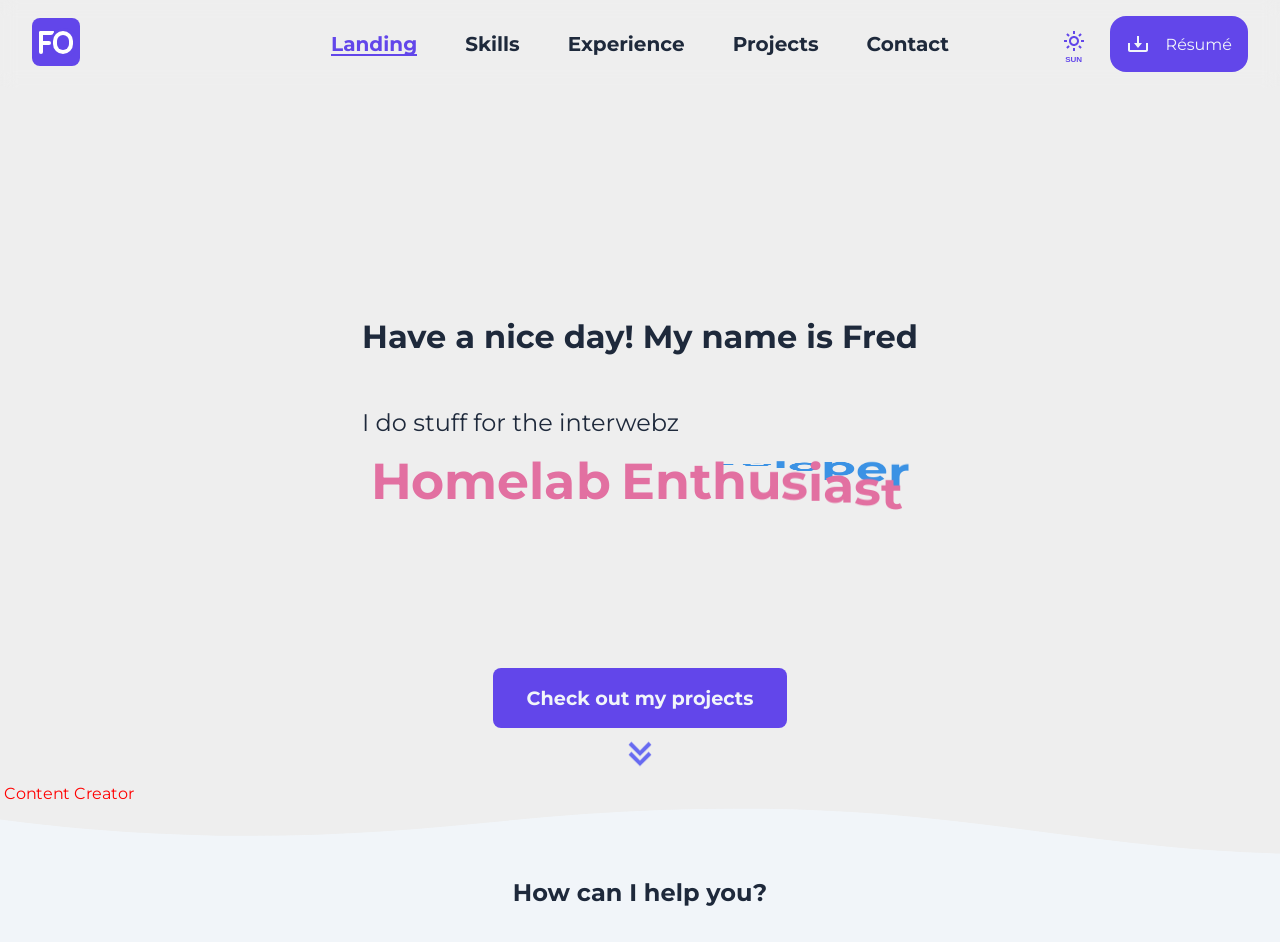
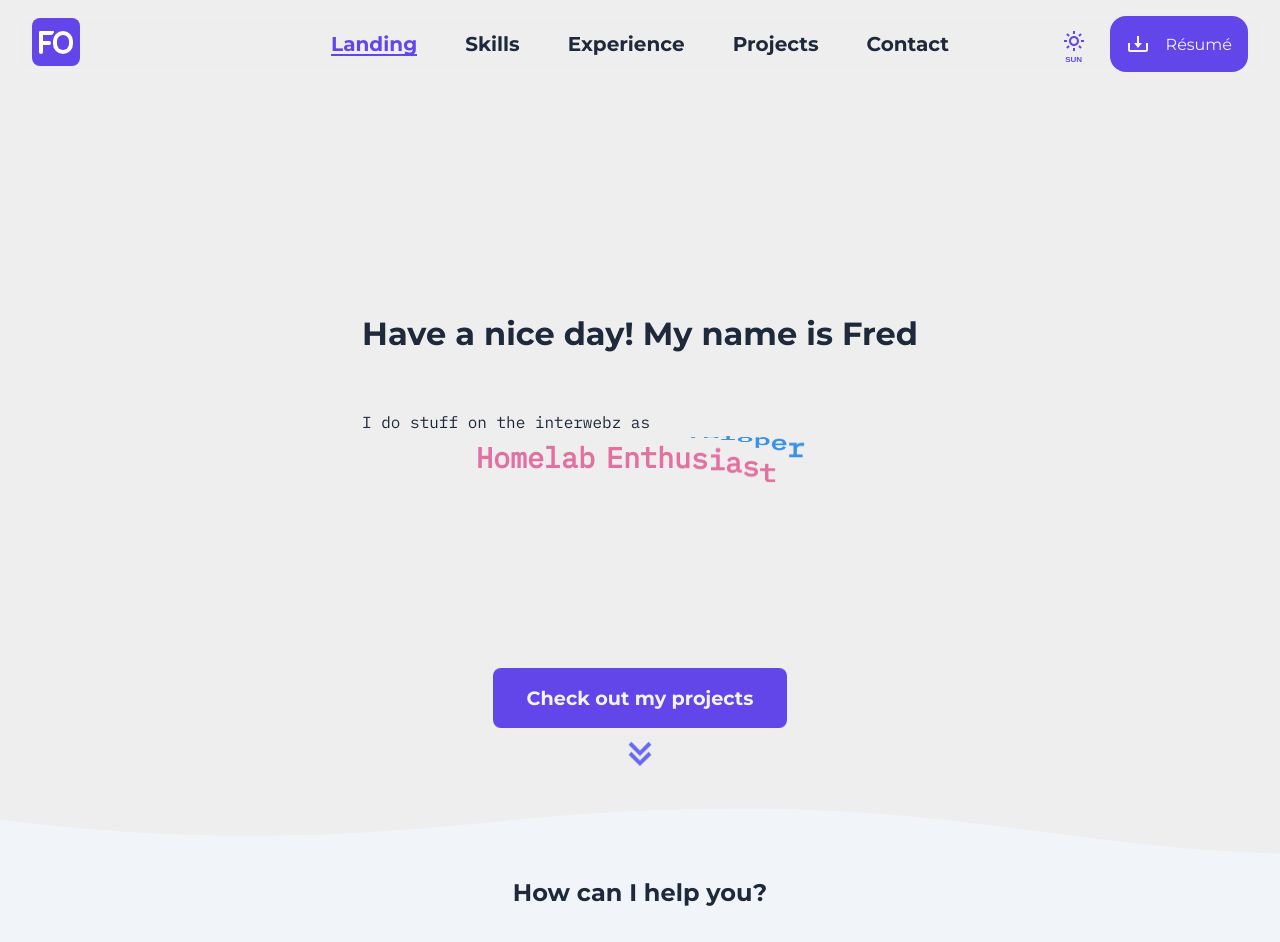
Before and after one commit to Seeru-crypto/aurora_front, a Next.js app: page / in a window 1280 px wide. Shown: the top 942 px of the page. Built offline with nearby package versions, Linux system fonts and the light colour scheme.

Commit message:
feat: add kinda working label, WIP

```diff
--- a/package.json
+++ b/package.json
@@ -11,6 +11,7 @@
     "build-storybook": "build-storybook"
   },
   "dependencies": {
+    "@fontsource/ibm-plex-mono": "^5.1.1",
     "@reduxjs/toolkit": "^1.8.4",
     "@tanstack/react-table": "^8.5.15",
     "date-fns": "^2.29.3",
@@ -22,7 +23,6 @@
     "react-icons": "^4.4.0",
     "react-redux": "^8.0.2",
     "react-vertical-timeline-component": "^3.6.0",
-    "sass": "^1.85.1",
     "sharp": "^0.33.5",
     "styled-components": "^5.3.5"
   },
--- a/src/components/Position.module.scss
+++ /dev/null
@@ -1,84 +0,0 @@
-.position {
-  position: relative;
-  cursor: default;
-  font-size: 16px;
-  line-height: 32px;
-  width: 100%;
-  display: flex;
-  justify-content: center;
-  align-items: center;
-}
-
-.textContainer {
-  position: absolute;
-  inset: 0;
-  top: -30px;
-  display: flex;
-  flex-direction: column;
-}
-
-.text {
-  position: absolute;
-  left: 4px;
-  display: flex;
-}
-
-.first {
-  z-index: 1;
-  color: blue;
-}
-
-.second {
-  z-index: 2;
-  color: red;
-}
-
-.inlineBlock {
-  display: inline-block;
-}
-
-.transformStyle3d {
-  transform-style: preserve-3d;
-}
-
-.originBottom {
-  transform-origin: bottom;
-}
-
-.animateTextRotate1 {
-  animation: textRotate1 10s ease infinite 2s;
-}
-
-.animateTextRotate2 {
-  animation: textRotate2 10s ease infinite 2s;
-}
-
-@keyframes textRotate1 {
-  0%, 20% {
-    transform: rotateX(0deg);
-    opacity: 1;
-  }
-  30%, 70% {
-    transform: rotateX(-90deg);
-    opacity: 0;
-  }
-  80%, 100% {
-    transform: rotateX(0deg);
-    opacity: 1;
-  }
-}
-
-@keyframes textRotate2 {
-  0%, 20% {
-    transform: rotateX(90deg);
-    opacity: 0;
-  }
-  30%, 70% {
-    transform: rotateX(0deg);
-    opacity: 1;
-  }
-  80%, 100% {
-    transform: rotateX(90deg);
-    opacity: 0;
-  }
-}
--- a/src/components/Position.tsx
+++ /dev/null
@@ -1,31 +0,0 @@
-import React from 'react';
-import styles from './Position.module.scss';
-
-const produceSpans = (text: string, animation: string) => {
-    return text.split("").map((letter, index) => (
-        <span
-            key={index}
-            className={`${styles.inlineBlock} ${styles.transformStyle3d} ${styles.originBottom} ${styles[animation]}`}
-            style={{ animationDelay: `${index * 0.05}s` }}
-        >
-      {letter === " " ? "\u00A0" : letter}
-    </span>
-    ));
-};
-
-const Position: React.FC = () => {
-    return (
-        <div className={styles.position}>
-            <div className={styles.textContainer}>
-                <div className={`${styles.text} ${styles.first}`} aria-label="Software Developer">
-                    {produceSpans("Software Developer", "animateTextRotate1")}
-                </div>
-                <div className={`${styles.text} ${styles.second}`} aria-label="Content Creator">
-                    {produceSpans("Content Creator", "animateTextRotate2")}
-                </div>
-            </div>
-        </div>
-    );
-};
-
-export default Position;
--- a/src/data.ts
+++ b/src/data.ts
@@ -43,5 +43,5 @@ export const LABELS = {
   GREETING_EVENING: 'Good evening!',
   GREETING_DEFAULT: 'Howdy!',
   GREETING_MAIN_BODY: 'My name is Fred',
-  LANDING_HERO_TEXT: 'I do stuff for the interwebz',
+  LANDING_HERO_TEXT: 'I do stuff on the interwebz as',
 };
--- a/src/pages/index.tsx
+++ b/src/pages/index.tsx
@@ -9,7 +9,7 @@ import Contact from '../views/contact/Contact';
 import Skills from '../views/skills/Skills';
 import Projects from '../views/projects/Projects';
 import Wave from '../../public/resources/icons/Wave.svg';
-import Position from "../components/Position";
+import '@fontsource/ibm-plex-mono';
 
 export default function Home(): JSX.Element {
   const isToastShown: boolean = useAppSelector((state: RootState) => state.app.isToastShown);
@@ -46,8 +46,6 @@ export default function Home(): JSX.Element {
     <>
       {isToastShown && <Toast message='Added to clipboard' />}
       <LandingPage ref={landingRef} />
-      <Position />
-
       <div className='divider-1'>
         <Wave className='shape-fill' />
       </div>
--- a/src/views/landing/LandingPage.tsx
+++ b/src/views/landing/LandingPage.tsx
@@ -36,8 +36,7 @@ const LandingPage = React.forwardRef((_props, ref: ForwardedRef<HTMLElement>) =>
           {greetingMessage}&nbsp;
           {GREETING_MAIN_BODY}
         </h1>
-        <p>{LANDING_HERO_TEXT}</p>
-        <Title />
+        <p><span className="test">{LANDING_HERO_TEXT} <Title /></span> </p>
       </div>
       <CtaButton />
     </LandingStyle>
@@ -63,6 +62,11 @@ const LandingStyle = styled.section`
     color: ${(props) => props.theme.textColor};
   }
 
+  .test {
+    font-family: 'IBM Plex Mono', monospace;
+    font-size: 1rem;
+  }
+
   h1 {
     font-size: 2rem;
   }
@@ -73,7 +77,9 @@ const LandingStyle = styled.section`
 
   @media screen and (min-width: ${(props) => props.theme.viewSizesMin.$screenXs}) and (max-width: ${(props) => props.theme.viewSizesMin.$screenSm}) {
     .hero {
+      padding-top: 2rem;
       margin: 1rem;
+      justify-content: flex-start;
     }
 
     h1 {
--- a/src/views/landing/Title/Title.styled.js
+++ b/src/views/landing/Title/Title.styled.js
@@ -74,7 +74,7 @@ const pink = {
 
 export const PageHeaderStyled = styled.h2`
   grid-column: 2 / 13;
-  font-size: ${typeScale.headline};
+  font-size: ${typeScale.subtitle};
   font-weight: bold;
   color: ${blue["110"]};
   padding-block: 1.25rem;
@@ -124,7 +124,7 @@ export const Position = styled(PageHeaderStyled)`
     }
   }
   @media screen and (max-width: 1204px) {
-    font-size: ${typeScale.title};
+    font-size: ${typeScale.subtitle};
   }
   @media screen and (max-width: 480px) {
     font-size: ${typeScale.subtitle};
--- a/src/views/landing/Title/Title.tsx
+++ b/src/views/landing/Title/Title.tsx
@@ -30,6 +30,11 @@ const PositionContainer = styled.div`
         line-height: 40px;
     }
 `;
+const Container = styled.div`
+    display: flex;
+    justify-content: center;
+    align-items: center;
+`
 
 const produceSpans = (name) => {
     return name.split("").map((letter, index) => (
@@ -46,16 +51,16 @@ const produceSpans = (name) => {
 
 const title: React.FC = () => {
     return (
-        <PositionContainer>
+        <Container>
             <Position>
                 <div className="text first" aria-label="Full Stack Developer">
                     {produceSpans("Full Stack Developer")}
                 </div>
-                <div className="text second" aria-label="UI/UX Enthusiast">
+                <div className="text second" aria-label="Homelab Enthusiast">
                     {produceSpans("Homelab Enthusiast")}
                 </div>
             </Position>
-        </PositionContainer>
+        </Container>
     );
 };
 
```
Also changed, not shown: 1 other file (tests, documents, lock files or other folders).
